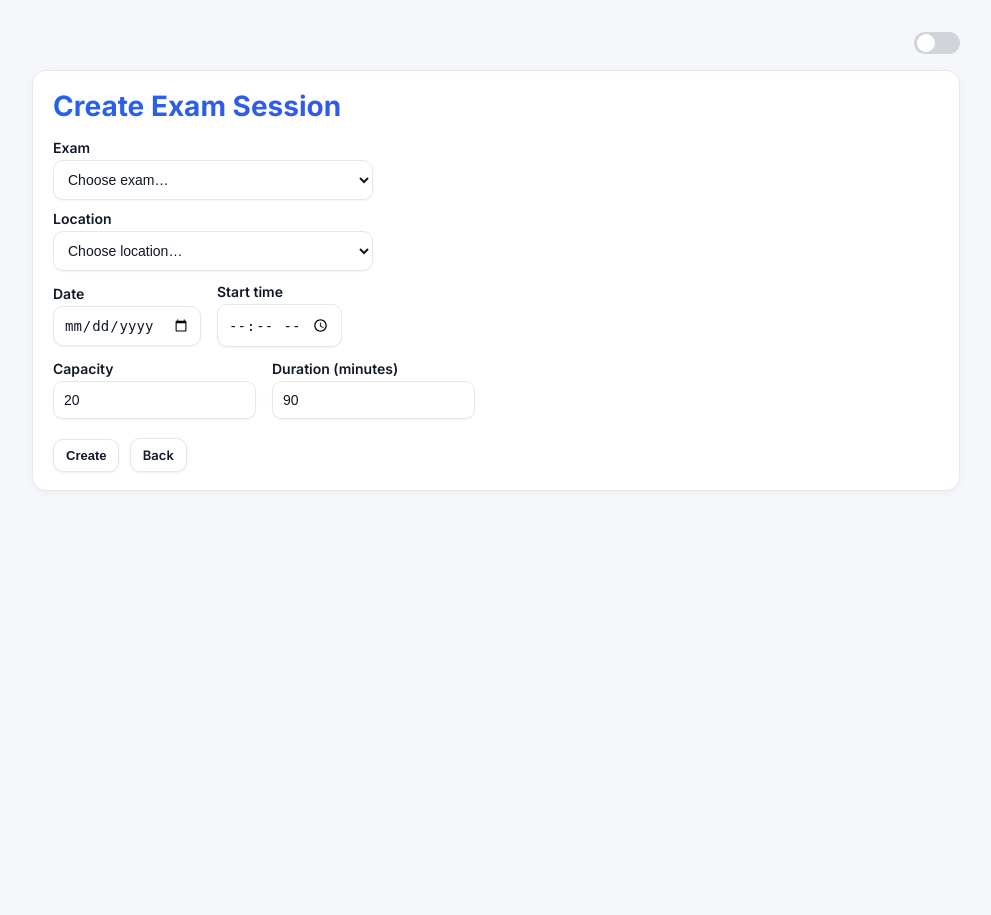
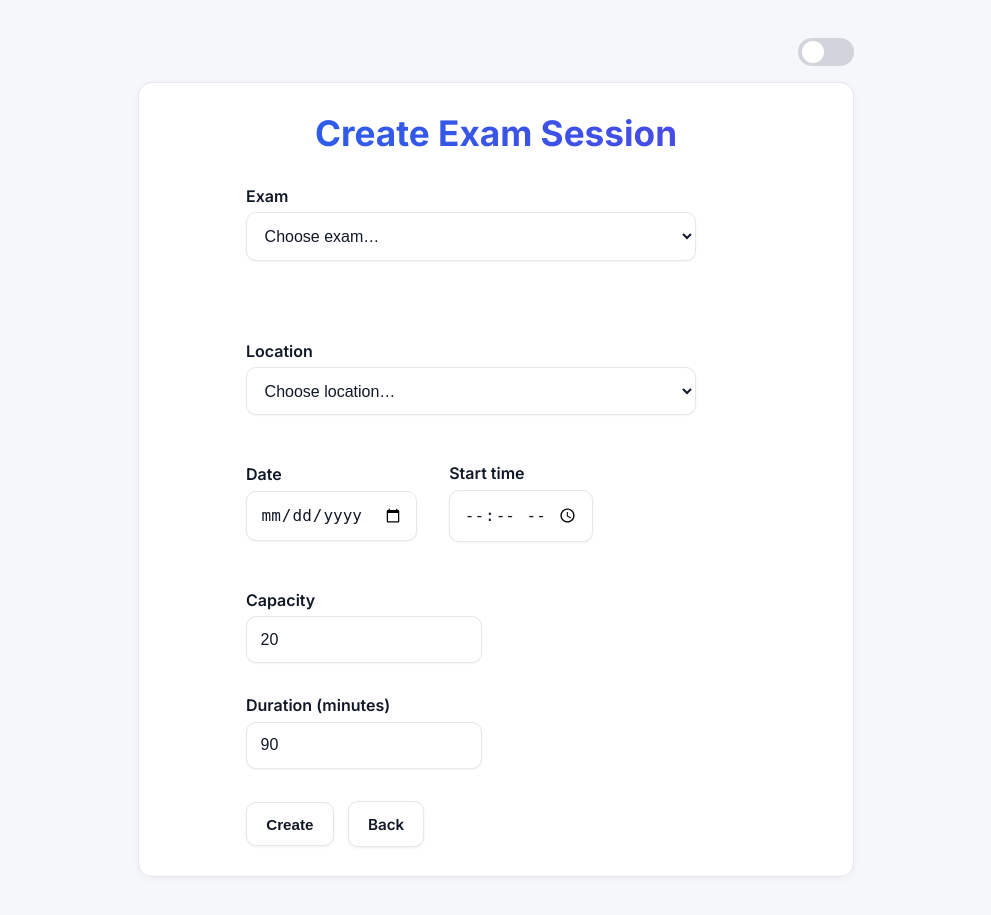
Before and after one commit to Giovanni-67/ExamRegistration, a Flask app: template templates/faculty_new_session.html in a window 1280 px wide. Shown: the whole page, without its empty margins (144-1135 px from the left). Before the commit the page ends 491 px from the top, so only its background shows below. Run offline with Flask 3, Linux system fonts and the light colour scheme; the template is opened without the code that fills it, so the values that code supplies are empty.

Commit message:
Separated CSS and JS, improved layout

```diff
--- /dev/null
+++ b/static/css/faculty_new_session.css
@@ -0,0 +1,213 @@
+* {
+    box-sizing: border-box;
+}
+
+/* ----------------------------------------------------
+   🔵 DARK MODE VARIABLES (MATCHES FACULTY DASHBOARD)
+   ---------------------------------------------------- */
+:root {
+    --csn-blue: #00345f;
+    --csn-gold: #ffb81c;
+    --bg: #f5f7fa;
+    --fg: #111827;
+    --card-bg: #ffffff;
+    --border: #e5e7eb;
+    --subtext: #6b7280;
+    --bd: #e5e7eb;
+    --muted: #6b7280;
+    --blue: #2563eb;
+    --indigo: #4f46e5;
+}
+
+.dark-mode {
+    --bg: #0f172a;
+    --fg: #f3f4f6;
+    --card-bg: #1e293b;
+    --border: #334155;
+    --subtext: #cbd5e1;
+    --bd: #334155;
+}
+
+body {
+    font-family: 'Inter', system-ui, Arial, sans-serif;
+    background: var(--bg);
+    max-width: 60%;
+    margin: 3% auto;
+    padding: 0 2%;
+    color: var(--fg);
+}
+
+/* ----------------------------------------------------
+   🔵 DARK MODE TOGGLE BUTTON (Header-less version)
+   ---------------------------------------------------- */
+.toggle-container {
+    display: flex;
+    justify-content: flex-end;
+    margin-bottom: 1rem;
+}
+
+.toggle-btn {
+    width: 56px;
+    height: 28px;
+    background: #d1d5db;
+    border-radius: 999px;
+    position: relative;
+    cursor: pointer;
+}
+
+.toggle-circle {
+    width: 22px;
+    height: 22px;
+    background: white;
+    border-radius: 50%;
+    position: absolute;
+    top: 3px;
+    left: 4px;
+    transition: all 0.25s ease;
+}
+
+.dark-mode .toggle-circle {
+    transform: translateX(28px);
+}
+
+/* ----------------------------------------------- */
+
+h1 {
+    font-size: 2.2rem;
+    font-weight: 700;
+    margin: 0 0 2rem;
+    text-align: center;
+    background: linear-gradient(to right, var(--blue), var(--indigo));
+    -webkit-background-clip: text;
+    -webkit-text-fill-color: transparent;
+    width: 100%;
+}
+
+.panel, .card {
+    background: var(--card-bg);
+    border: 1px solid var(--border);
+    border-radius: 14px;
+    padding: 4% 5%;
+    margin-bottom: 1.5%;
+    box-shadow: 0 2px 8px rgba(0, 0, 0, 0.04);
+    font-size: 1rem;
+    min-height: 65vh;
+    display: flex;
+    flex-direction: column;
+    align-items: center;
+}
+
+.btn, button[type="submit"] {
+    display: inline-flex;
+    align-items: center;
+    justify-content: center;
+    padding: 0.8rem 1.2rem;
+    border: 1px solid var(--border);
+    border-radius: 10px;
+    background: var(--card-bg);
+    font-size: 0.95rem;
+    font-weight: 600;
+    text-decoration: none;
+    box-shadow: 0 1px 3px rgba(0, 0, 0, 0.07);
+    cursor: pointer;
+    transition: 0.15s ease;
+    margin-right: 0.6rem;
+    color: var(--fg);
+}
+
+.btn:hover, button[type="submit"]:hover {
+    background: #f3f4f6;
+    transform: translateY(-1px);
+    box-shadow: 0 3px 5px rgba(0, 0, 0, 0.1);
+}
+
+.btn-danger {
+    background: #fef2f2;
+    border-color: #fca5a5;
+    color: #991b1b;
+}
+
+.btn-danger:hover {
+    background: #fee2e2;
+    border-color: #f87171;
+    color: #7f1d1d;
+}
+
+.row {
+    display: flex;
+    gap: 2rem;
+    flex-wrap: wrap;
+    align-items: center;
+    margin-top: 3rem;
+}
+
+.row label {
+    margin-top: 0;
+}
+
+input, select {
+    padding: 0.85rem;
+    width: 100%;
+    max-width: 450px;
+    border: 1px solid var(--border);
+    border-radius: 10px;
+    font-size: 1rem;
+    background: var(--card-bg);
+    color: var(--fg);
+    box-shadow: 0 1px 2px rgba(0, 0, 0, 0.05);
+    margin-top: 0.4rem;
+    display: block;
+}
+
+label {
+    display: block;
+    font-weight: 600;
+    font-size: 1rem;
+    color: var(--fg);
+    margin: 5rem 0 0rem;
+}
+
+label:first-of-type {
+    margin-top: 0;
+}
+
+ul.messages {
+    background: var(--card-bg);
+    border: 1px solid var(--border);
+    border-left: 4px solid var(--blue);
+    border-radius: 10px;
+    padding: 0.8rem 1.2rem;
+    margin: 0 0 1.2rem;
+    list-style: none;
+    font-size: 0.95rem;
+    box-shadow: 0 1px 4px rgba(0, 0, 0, 0.03);
+    color: var(--fg);
+}
+
+ul.messages li {
+    margin: .35rem 0;
+}
+
+form {
+    width: 100%;
+    display: flex;
+    flex-direction: column;
+    align-items: center;
+    flex: 1;
+    justify-content: center;
+}
+
+form > label,
+form > .row,
+form > div {
+    width: 100%;
+    max-width: 500px;
+}
+
+@media(max-width: 760px) {
+    .row {
+        flex-direction: column;
+        align-items: flex-start;
+        gap: 6px;
+    }
+}
--- /dev/null
+++ b/static/js/base.js
@@ -0,0 +1,19 @@
+// Restore persisted theme preference before the page renders
+(function () {
+  const root = document.documentElement;
+  const saved = localStorage.getItem("theme");
+  if (saved === "dark") {
+    root.classList.add("dark-mode");
+  }
+})();
+
+// Toggle dark mode and persist the user's preference
+function toggleDarkMode() {
+  const root = document.documentElement;
+  root.classList.toggle("dark-mode");
+
+  localStorage.setItem(
+    "theme",
+    root.classList.contains("dark-mode") ? "dark" : "light"
+  );
+}
--- a/templates/faculty_new_session.html
+++ b/templates/faculty_new_session.html
@@ -1,210 +1,18 @@
 <!DOCTYPE html>
 <html lang="en">
 <head>
-  <!-- Restore saved theme BEFORE page renders -->
-  <script>
-    (function() {
-      const saved = localStorage.getItem("theme");
-      if (saved === "dark") {
-        document.documentElement.classList.add("dark-mode");
-      }
-    })();
-  </script>
     <meta charset="utf-8" />
     <title>Create Exam Session</title>
     <meta name="viewport" content="width=device-width, initial-scale=1" />
-
     <!-- GOOGLE FONT -->
     <link rel="preconnect" href="https://fonts.gstatic.com" />
-  <link
-    href="https://fonts.googleapis.com/css2?family=Inter:wght@400;500;600;700&display=swap"
-    rel="stylesheet"
-  />
-
-  <style>
-    * { box-sizing:border-box; }
-
-    /* ----------------------------------------------------
-       🔵 DARK MODE VARIABLES (MATCHES FACULTY DASHBOARD)
-       ---------------------------------------------------- */
-    :root {
-      --csn-blue: #00345f;
-      --csn-gold: #ffb81c;
-
-      --bg:#f5f7fa;
-      --fg:#111827;
-      --card-bg:#ffffff;
-      --border:#e5e7eb;
-      --subtext:#6b7280;
-
-      --bd:#e5e7eb;
-      --muted:#6b7280;
-      --blue:#2563eb;
-      --indigo:#4f46e5;
-    }
-    .dark-mode {
-      --bg:#0f172a;
-      --fg:#f3f4f6;
-      --card-bg:#1e293b;
-      --border:#334155;
-      --subtext:#cbd5e1;
-
-      --bd:#334155;
-    }
-
-    body {
-      font-family:'Inter', system-ui, Arial, sans-serif;
-      background:var(--bg);
-      max-width:960px;
-      margin:2rem auto;
-      padding:0 1rem;
-      color:var(--fg);
-    }
-
-    /* ----------------------------------------------------
-       🔵 DARK MODE TOGGLE BUTTON (Header-less version)
-       ---------------------------------------------------- */
-    .toggle-container {
-      display:flex;
-      justify-content:flex-end;
-      margin-bottom:1rem;
-    }
-    .toggle-btn {
-      width:46px;
-      height:22px;
-      background:#d1d5db;
-      border-radius:999px;
-      position:relative;
-      cursor:pointer;
-    }
-    .toggle-circle {
-      width:18px;
-      height:18px;
-      background:white;
-      border-radius:50%;
-      position:absolute;
-      top:2px;
-      left:3px;
-      transition:all 0.25s ease;
-    }
-    .dark-mode .toggle-circle {
-      transform: translateX(24px);
-    }
-
-    /* ----------------------------------------------- */
-
-    h1 {
-      font-size:28px;
-      font-weight:700;
-      margin:0 0 1rem;
-      background:linear-gradient(to right,var(--blue),var(--indigo));
-      -webkit-background-clip:text;
-      -webkit-text-fill-color:transparent;
-    }
-
-    .panel, .card {
-      background:var(--card-bg);
-      border:1px solid var(--border);
-      border-radius:14px;
-      padding:18px 20px;
-      margin-bottom:.8rem;
-      box-shadow:0 2px 8px rgba(0,0,0,0.04);
-      font-size:14px;
-    }
-
-    .btn, button[type="submit"] {
-      display:inline-flex;
-      align-items:center;
-      justify-content:center;
-      padding:8px 12px;
-      border:1px solid var(--border);
-      border-radius:10px;
-      background:var(--card-bg);
-      font-size:13px;
-      font-weight:600;
-      text-decoration:none;
-      box-shadow:0 1px 3px rgba(0,0,0,0.07);
-      cursor:pointer;
-      transition:0.15s ease;
-      margin-right:.4rem;
-      color:var(--fg);
-    }
-    .btn:hover, button[type="submit"]:hover {
-      background:#f3f4f6;
-      transform:translateY(-1px);
-      box-shadow:0 3px 5px rgba(0,0,0,0.1);
-    }
-
-    .btn-danger {
-      background:#fef2f2;
-      border-color:#fca5a5;
-      color:#991b1b;
-    }
-    .btn-danger:hover {
-      background:#fee2e2;
-      border-color:#f87171;
-      color:#7f1d1d;
-    }
-
-    .row { display:flex; gap:1rem; flex-wrap:wrap; align-items:center; }
-
-    input, select {
-      padding:10px;
-      width:100%;
-      max-width:320px;
-      border:1px solid var(--border);
-      border-radius:10px;
-      font-size:14px;
-      background:var(--card-bg);
-      color:var(--fg);
-      box-shadow:0 1px 2px rgba(0,0,0,0.05);
-      margin-top:4px;
-      display:block;
-    }
-
-    label {
-      display:block;
-      font-weight:600;
-      font-size:14px;
-      color:var(--fg);
-      margin:0.6rem 0 0.2rem;
-    }
-
-    ul.messages {
-      background:var(--card-bg);
-      border:1px solid var(--border);
-      border-left:4px solid var(--blue);
-      border-radius:10px;
-      padding:10px 16px;
-      margin:0 0 1rem;
-      list-style:none;
-      font-size:13px;
-      box-shadow:0 1px 4px rgba(0,0,0,0.03);
-      color:var(--fg);
-    }
-    ul.messages li { margin:.35rem 0; }
-
-    @media(max-width:760px){
-      .row{flex-direction:column;align-items:flex-start;gap:6px;}
-    }
-  </style>
-
-<script>
-  function toggleDarkMode() {
-    document.body.classList.toggle("dark-mode");
-
-    // Save preference
-    const mode = document.body.classList.contains("dark-mode")
-      ? "dark"
-      : "light";
-
-    localStorage.setItem("theme", mode);
-  }
-</script>
-
+    <link href="https://fonts.googleapis.com/css2?family=Inter:wght@400;500;600;700&display=swap" rel="stylesheet" />
+    <!-- Base JS (includes theme restoration) -->
+    <script src="{{ url_for('static', filename='js/base.js') }}"></script>
+    <!-- Page-specific CSS -->
+    <link rel="stylesheet" href="{{ url_for('static', filename='css/faculty_new_session.css') }}" />
 </head>
 <body>
-
     <!-- 🔵 DARK MODE SWITCH ABOVE FORM -->
     <div class="toggle-container">
         <div class="toggle-btn" onclick="toggleDarkMode()">
@@ -247,21 +55,28 @@
             </label>
 
             <div class="row">
-        <label>Date <input type="date" name="date" required></label>
-        <label>Start time <input type="time" name="time" required></label>
+                <label>Date
+                    <input type="date" name="date" required>
+                </label>
+                <label>Start time
+                    <input type="time" name="time" required>
+                </label>
             </div>
 
             <div class="row">
-        <label>Capacity <input type="number" name="capacity" min="1" value="20" required></label>
-        <label>Duration (minutes) <input type="number" name="duration_minutes" min="15" step="5" value="90" required></label>
+                <label>Capacity
+                    <input type="number" name="capacity" min="1" value="20" required>
+                </label>
+                <label>Duration (minutes)
+                    <input type="number" name="duration_minutes" min="15" step="5" value="90" required>
+                </label>
             </div>
 
-      <div style="margin-top:1rem;">
+            <div style="margin-top:2rem;">
                 <button type="submit" class="btn">Create</button>
                 <a class="btn" href="{{ url_for('faculty_portal') }}">Back</a>
             </div>
         </form>
     </div>
-
 </body>
 </html>
```
Lines whose indentation alone changed are shown as unchanged.
